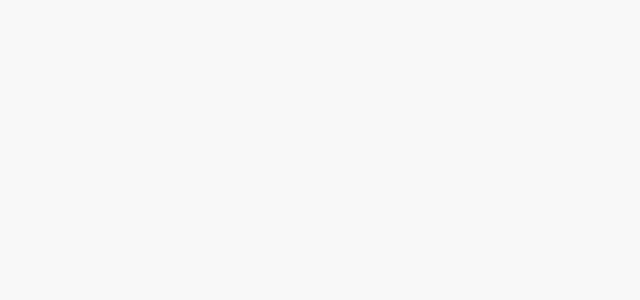
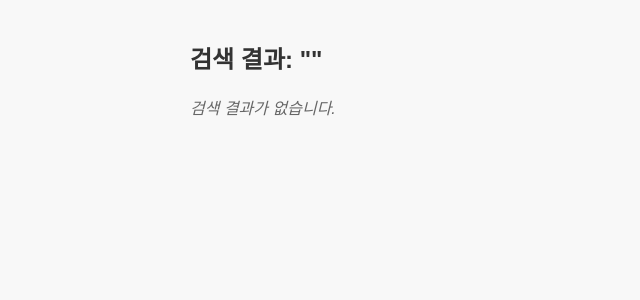
Before and after one commit to hyunjung2e/diaconn-mall-clone-front, a React (Create React App) app: page /search in a window 1280 px wide. Before the commit this address had no page. Shown: the top 300 px of the page, without its empty margins (0-640 px from the left). Built offline with nearby package versions, Linux system fonts and the light colour scheme.

Commit message:
수정: :zap: 검색결과화면 추가

```diff
--- a/src/App.tsx
+++ b/src/App.tsx
@@ -10,6 +10,7 @@ import Category from './components/Category.tsx';
 import Cart from './components/Cart.tsx';
 import Order from './components/Order.tsx';
 import ProductDetail from './components/ProductDetail.tsx';
+import SearchResult from './components/SearchResult.tsx';
 
 const App: React.FC = () => {
   return (
@@ -25,6 +26,7 @@ const App: React.FC = () => {
         <Route path="/mypage" element={<Mypage />} />
         <Route path="/myorder" element={<MyOrder />} />
         <Route path="/orderdone" element={<OrderDone />} />
+        <Route path="/search" element={<SearchResult />} />
       </Routes>
     </Router>
   );
--- a/src/api/Api.ts
+++ b/src/api/Api.ts
@@ -62,3 +62,17 @@ export const getLoggedInUser = async () => {
 
   return response.json();
 };
+
+
+export interface Product {
+  id: number;
+  nm: string;
+}
+
+export const searchProducts = async (query: string): Promise<Product[]> => {
+  const response = await fetch(
+    `${API_BASE_URL}/products/search?q=${encodeURIComponent(query)}`
+  );
+  if (!response.ok) throw new Error('검색 실패');
+  return response.json();
+};
--- a/src/components/Main.tsx
+++ b/src/components/Main.tsx
@@ -1,3 +1,4 @@
+
 import '../css/main.css';
 import { useState, useEffect } from 'react';
 import { getBanners, getLoggedInUser } from '../api/Api.ts';
@@ -18,7 +19,9 @@ type LoginUser = {
 const Main = () => {
   const [banners, setBanners] = useState<Banner[]>([]);
   const [user, setUser] = useState<LoginUser | null>(null);
+  const [searchQuery, setSearchQuery] = useState('');
   const navigate = useNavigate();
+
   const productImages = [
     'banana.png',
     'fit.png',
@@ -30,7 +33,7 @@ const Main = () => {
 
   useEffect(() => {
     getBanners()
-      .then((data) => setBanners(data))
+      .then(setBanners)
       .catch((err) => console.error(err));
 
     getLoggedInUser()
@@ -40,6 +43,13 @@ const Main = () => {
       .catch(() => setUser(null));
   }, []);
 
+  // 검색 버튼 클릭 또는 Enter 키로 검색 시 /search 페이지로 이동
+  const handleSearch = () => {
+    const trimmed = searchQuery.trim();
+    if (!trimmed) return;
+    navigate(`/search?query=${encodeURIComponent(trimmed)}`);
+  };
+
   return (
     <>
       <header>
@@ -48,7 +58,17 @@ const Main = () => {
             <img src="/img/logo.png" alt="로고" />
           </a>
           <div className="header-right">
-            <input type="text" placeholder="검색어를 입력해주세요." />
+            <input
+              type="text"
+              placeholder="검색어를 입력해주세요."
+              value={searchQuery}
+              onChange={(e) => setSearchQuery(e.target.value)}
+              onKeyDown={(e) => {
+                if (e.key === 'Enter') handleSearch();
+              }}
+            />
+            <button onClick={handleSearch}>검색</button>
+
             {user ? (
               <>
                 <span
--- /dev/null
+++ b/src/components/SearchResult.tsx
@@ -0,0 +1,61 @@
+import { useEffect, useState } from 'react';
+import { useSearchParams, useNavigate } from 'react-router-dom';
+import { searchProducts, Product } from '../api/Api.ts';
+
+import '../css/search_result.css';
+
+const SearchResult = () => {
+  const [searchParams] = useSearchParams();
+  const query = searchParams.get('query') || '';
+  const [results, setResults] = useState<Product[]>([]);
+  const [loading, setLoading] = useState(false);
+  const [error, setError] = useState<string | null>(null);
+  const navigate = useNavigate();
+
+  useEffect(() => {
+    if (!query.trim()) {
+      setResults([]);
+      setError(null);
+      return;
+    }
+
+    setLoading(true);
+    setError(null);
+
+    searchProducts(query)
+      .then((res) => {
+        setResults(res);
+      })
+      .catch(() => {
+        setError('검색 중 오류가 발생했습니다.');
+        setResults([]);
+      })
+      .finally(() => setLoading(false));
+  }, [query]);
+
+  return (
+    <div className="search-result-container">
+      <h2>검색 결과: "{query}"</h2>
+
+      {loading && <p className="info-message">검색 중...</p>}
+
+      {error && <p className="error-message">{error}</p>}
+
+      {!loading && !error && results.length === 0 && (
+        <p className="info-message">검색 결과가 없습니다.</p>
+      )}
+
+      {!loading && results.length > 0 && (
+        <ul className="product-list">
+          {results.map((item) => (
+            <li key={item.id} className="product-item" onClick={() => navigate(`/product/${item.id}`)}>
+              <div className="product-name">{item.nm}</div>
+            </li>
+          ))}
+        </ul>
+      )}
+    </div>
+  );
+};
+
+export default SearchResult;
--- /dev/null
+++ b/src/css/search_result.css
@@ -0,0 +1,43 @@
+.search-result-container {
+  max-width: 900px;
+  margin: 40px auto;
+  padding: 0 15px;
+}
+
+h2 {
+  margin-bottom: 20px;
+  font-size: 24px;
+  color: #333;
+}
+
+.info-message {
+  color: #666;
+  font-style: italic;
+}
+
+.error-message {
+  color: red;
+  font-weight: bold;
+}
+
+.product-list {
+  list-style: none;
+  padding: 0;
+  margin: 0;
+}
+
+.product-item {
+  padding: 12px 15px;
+  border-bottom: 1px solid #eee;
+  cursor: pointer;
+  transition: background-color 0.2s ease;
+}
+
+.product-item:hover {
+  background-color: #f0f0f0;
+}
+
+.product-name {
+  font-size: 18px;
+  color: #0077cc;
+}
```
